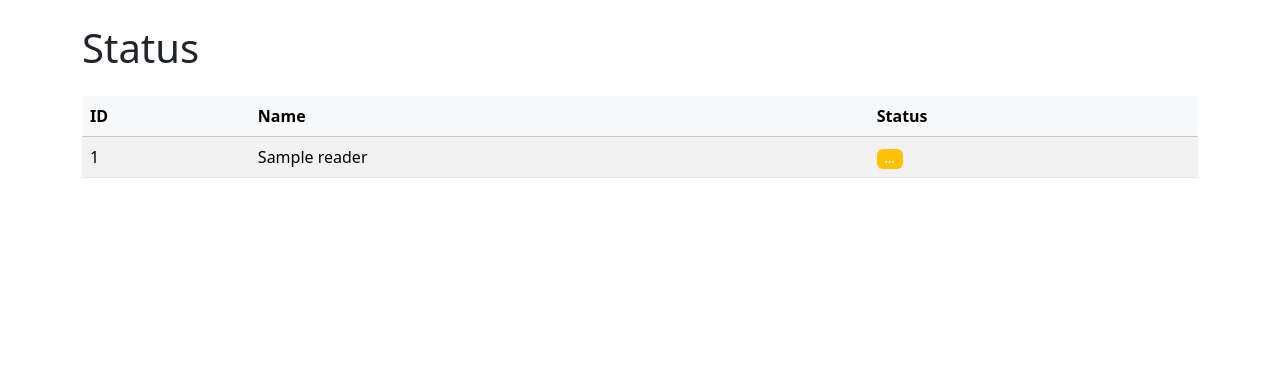
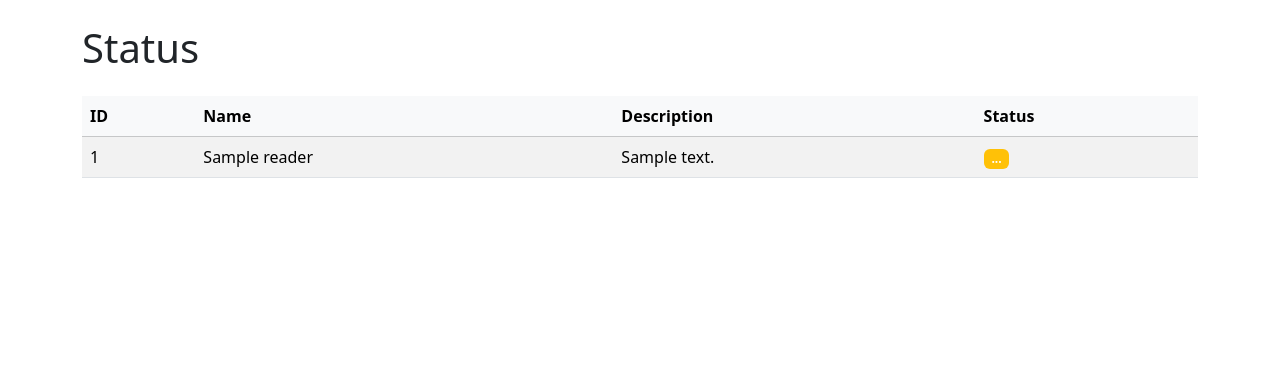
Before and after one commit to iotbzh/access-control, a Flask app: page /status in a window 1280 px wide. Shown: the part 56-424 px from the top of the page. Run offline with Flask 3, Linux system fonts and the light colour scheme; tables that the repository leaves empty hold one stand-in row (values such as "Sample post"); parts of the project's set-up code (start-up, migrations or seed data) failed here and were passed over; some libraries are stand-ins or nearby versions.

Commit message:
Add description to readers status

```diff
--- a/templates/status.html
+++ b/templates/status.html
@@ -8,6 +8,7 @@
             <tr>
                 <th>ID</th>
                 <th>Name</th>
+                <th>Description</th>
                 <th>Status</th>
             </tr>
         </thead>
@@ -16,6 +17,7 @@
             <tr id="row-{{ reader.id }}">
                 <td>{{ reader.id }}</td>
                 <td>{{ reader.name }}</td>
+                <td>{{ reader.description }}</td>
                 <td>
                     <span class="badge bg-warning" id="status-{{ reader.id }}">
                         ...
```
